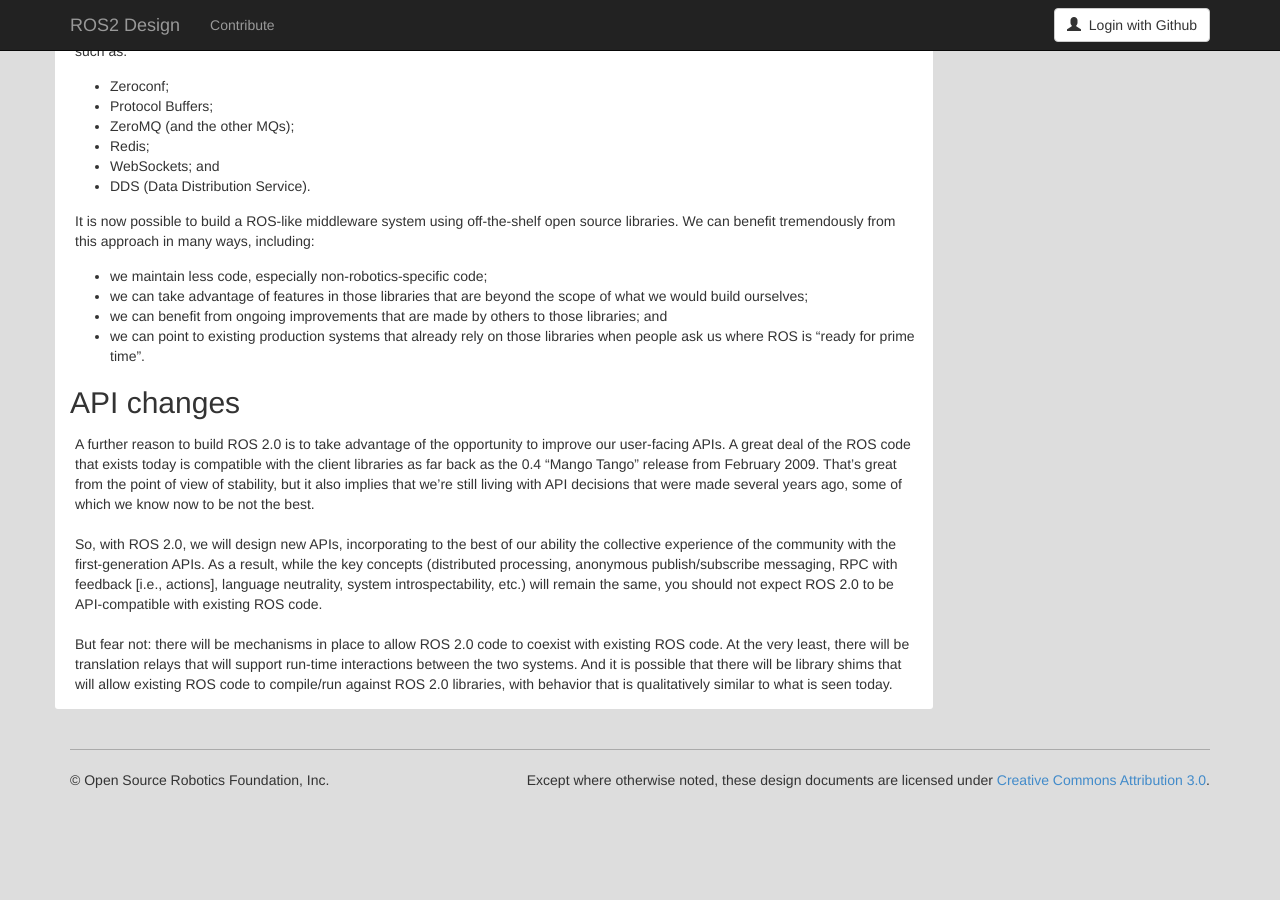
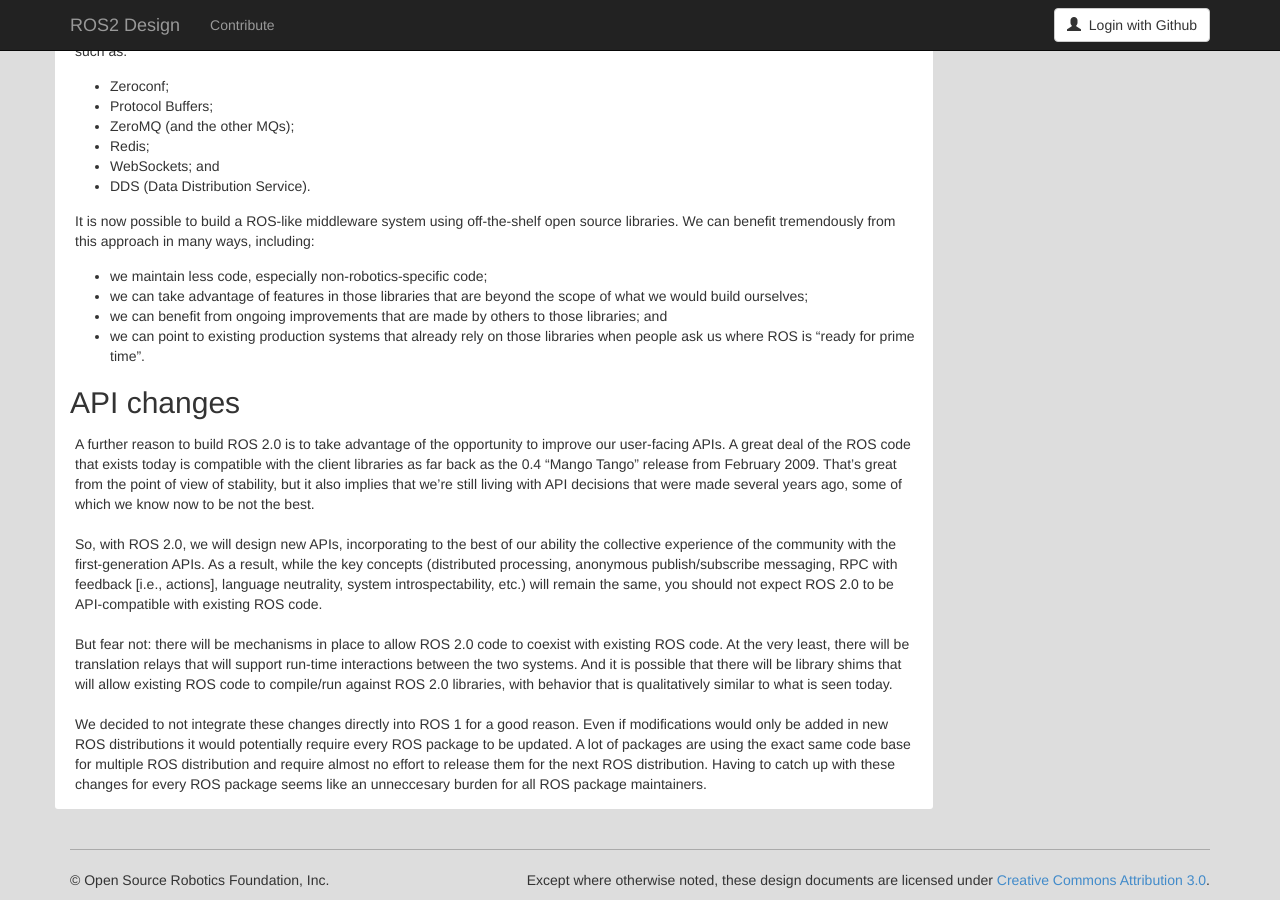
Before and after one commit to ros2/design, a Jekyll site: the page built from articles/10_why_ros2.md, in a window 1280 px wide and 900 px high, scrolled down 1311 px. Built offline with Jekyll 4.4.1, drawn with Linux system fonts in a browser that asks for light colours; nearby versions of some CDN libraries; before the commit the page ends 2111 px from its top, so only the background shows below that.

Commit message:
add paragraph why not to roll changes into ROS 1

```diff
--- a/articles/10_why_ros2.md
+++ b/articles/10_why_ros2.md
@@ -97,3 +97,8 @@
 But fear not: there will be mechanisms in place to allow ROS 2.0 code to coexist with existing ROS code.
 At the very least, there will be translation relays that will support run-time interactions between the two systems.
 And it is possible that there will be library shims that will allow existing ROS code to compile/run against ROS 2.0 libraries, with behavior that is qualitatively similar to what is seen today.
+
+We decided to not integrate these changes directly into ROS 1 for a good reason.
+Even if modifications would only be added in new ROS distributions it would potentially require every ROS package to be updated.
+A lot of packages are using the exact same code base for multiple ROS distribution and require almost no effort to release them for the next ROS distribution.
+Having to catch up with these changes for every ROS package seems like an unneccesary burden for all ROS package maintainers.
```
